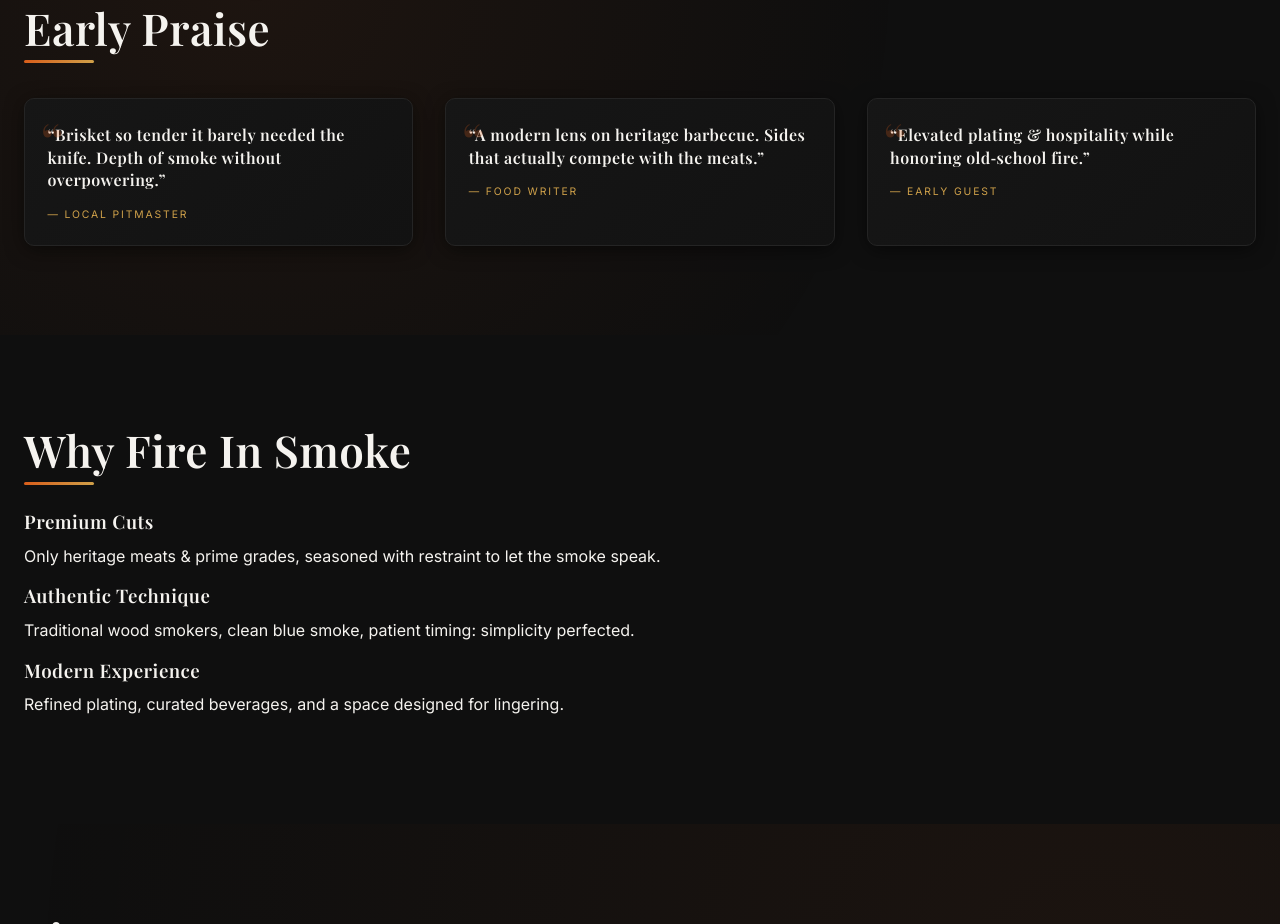
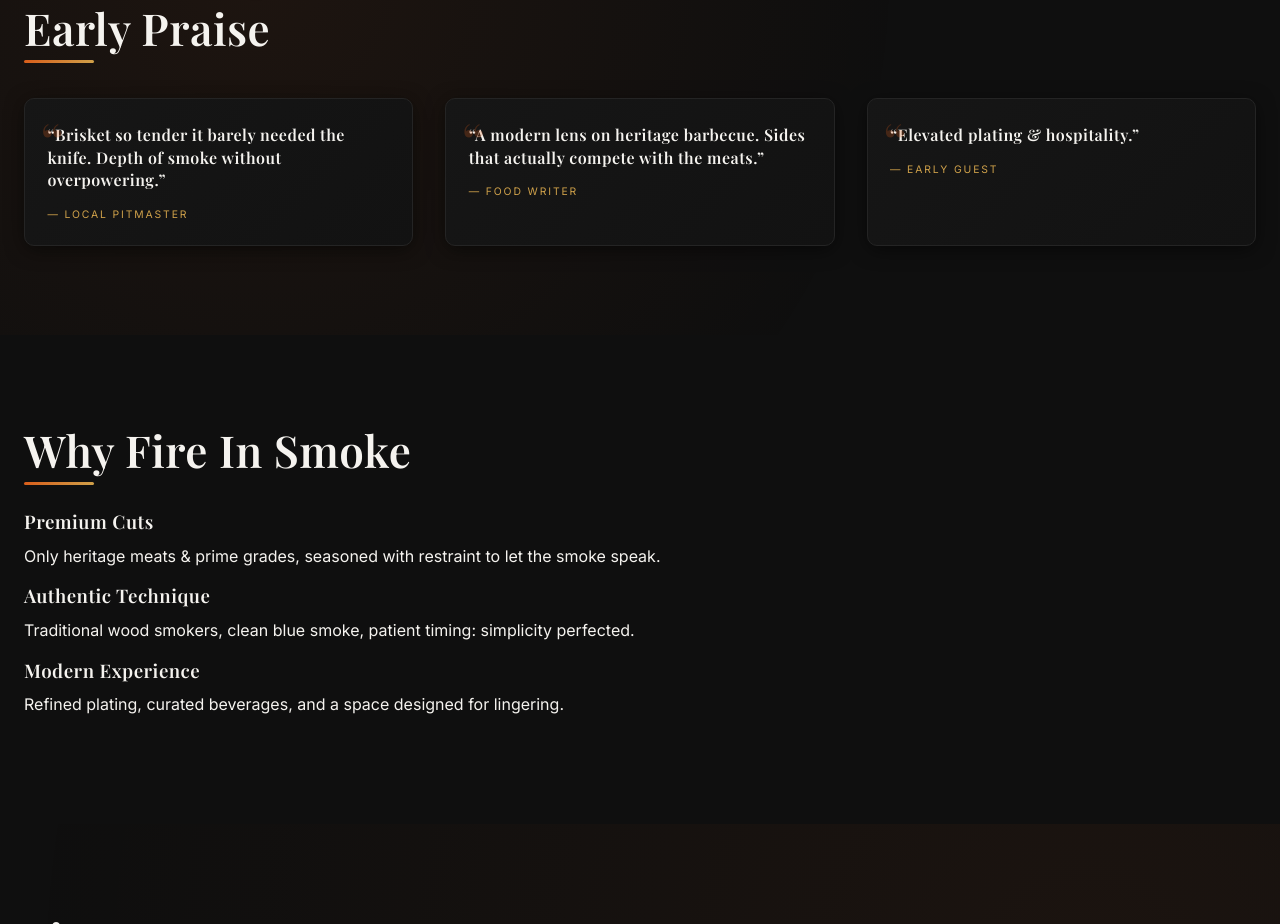
Before and after one commit to rjhenderson205/FireInSmoke, a plain HTML site: page index.html in a window 1280 px wide. Shown: the part 880-1804 px from the top of the page. Drawn offline with nearby package versions, Linux system fonts and the light colour scheme.

Commit message:
Update index.html

```diff
--- a/index.html
+++ b/index.html
@@ -125,7 +125,7 @@
 						<figcaption>— Food Writer</figcaption>
 					</figure>
 					<figure class="testi fade-in">
-						<blockquote>“Elevated plating & hospitality while honoring old‑school fire.”</blockquote>
+						<blockquote>“Elevated plating & hospitality.”</blockquote>
 						<figcaption>— Early Guest</figcaption>
 					</figure>
 				</div>
```
